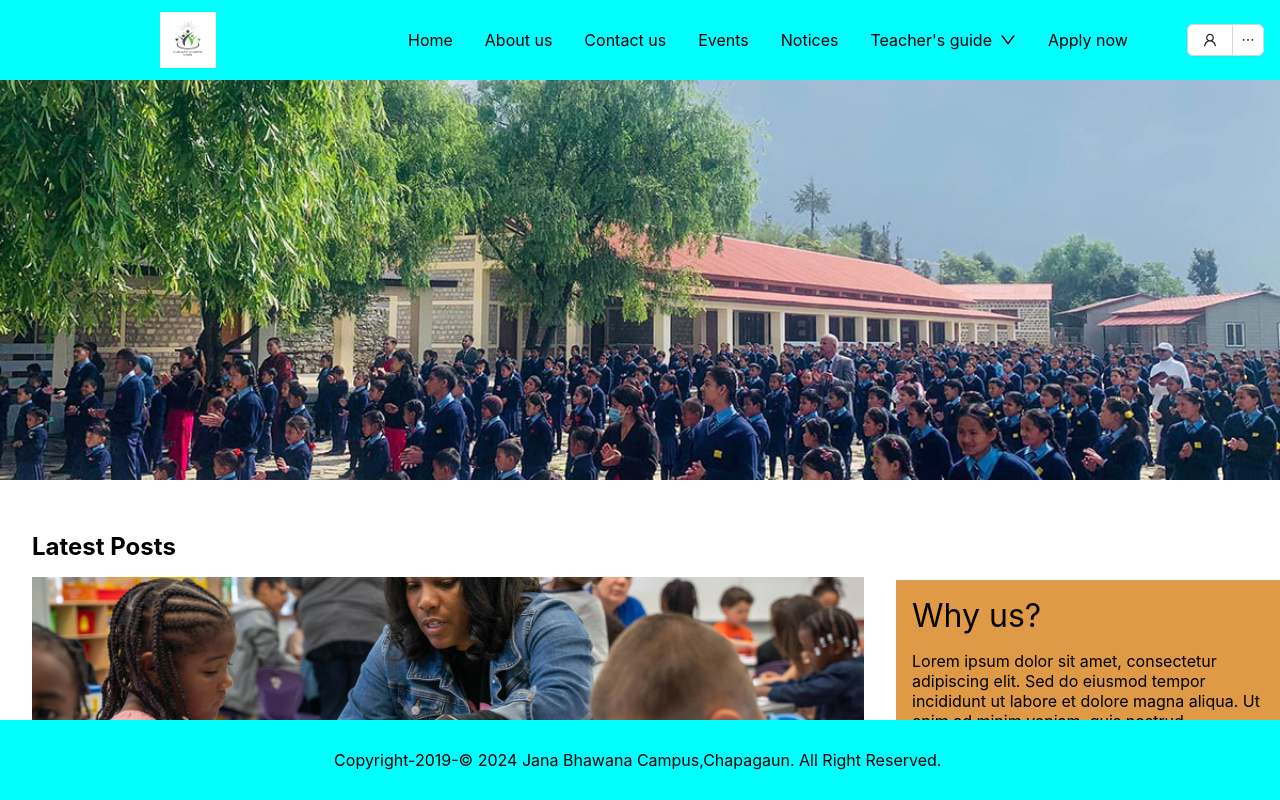
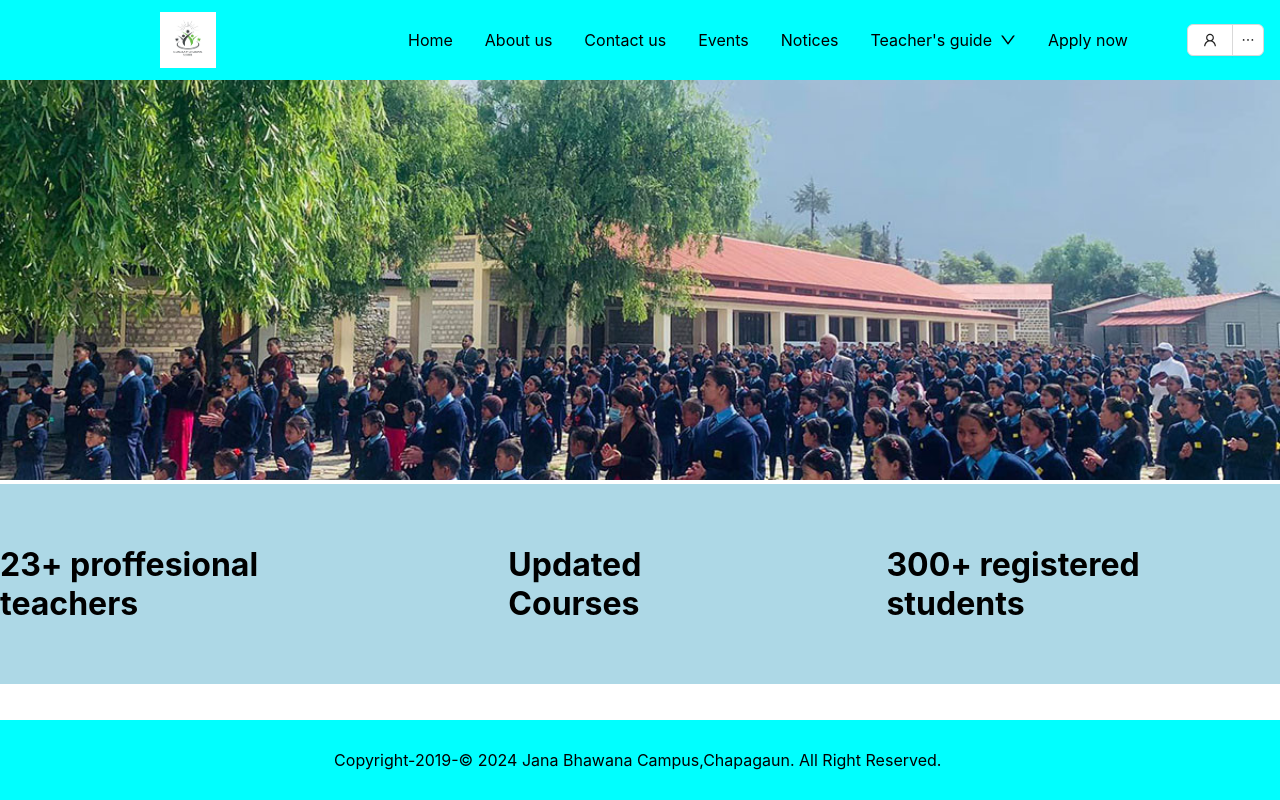
Before and after one commit to binodbastola007/school-website, a React (Create React App) app: page / in a window 1280 px wide. Built offline with nearby package versions, Linux system fonts and the light colour scheme.

Commit message:
updated homepage

```diff
--- /dev/null
+++ b/src/Components/CarousalHome.jsx
@@ -0,0 +1,26 @@
+import React from 'react';
+import { Carousel } from 'antd';
+
+const contentStyle = {
+    width: '100%',
+    height: '100%',
+};
+
+const CarouselHome = () => (
+    <>
+        <Carousel arrows infinite={false}>
+            <div style={{ width: '100%' }}>
+                <img src='/school1.jpg' style={{ contentStyle }} />
+            </div>
+            <div style={{ width: '100%' }}>
+                <img src='/post1.jpg' style={{ contentStyle }} />
+            </div>
+            <div style={{ width: '100%' }}>
+                <img src='/post2.jpg' style={{ contentStyle }} />
+            </div>
+
+        </Carousel>
+        {/* <br /> */}
+    </>
+);
+export default CarouselHome;
--- a/src/index.css
+++ b/src/index.css
@@ -68,3 +68,18 @@ code {
     font-size: 2rem;
       display: block;
 }
+.school-analytics {
+  background-color: lightblue;
+  height: 200px;
+  width: 100%;
+  display: flex;
+  align-items: center;
+  justify-content: center;
+  gap: 110px;
+}
+
+.info {
+  display: block;
+  font-size: 2rem;
+  font-weight: bold;
+}
--- a/src/pages/Homepage.jsx
+++ b/src/pages/Homepage.jsx
@@ -1,5 +1,6 @@
-import React, { useEffect } from 'react'
-import ReadmoreButton from '../Components/ReadmoreButton'
+import React, { useEffect } from 'react';
+import ReadmoreButton from '../Components/ReadmoreButton';
+import CarouselHome from '../Components/CarousalHome';
 
 const Homepage = () => {
 
@@ -8,7 +9,15 @@ const Homepage = () => {
         <>
             <div>
                 <img src='/school1.jpg' alt='preview' className='carousal-img' />
+                {/* <CarouselHome /> */}
             </div>
+
+            <div className='school-analytics'>
+                <span className='info'>23+ proffesional teachers</span>
+                <span className='info'>Updated Courses</span>
+                <span className='info'>300+ registered students</span>
+            </div>
+
             <div className='posts-container'>
                 <div className='posts'>
                     <span className='title-post'>
@@ -130,6 +139,20 @@ const Homepage = () => {
                 </div>
             </div>
 
+
+
+            <div>
+                <div className='footer-logo'>
+                    logo
+                </div>
+                <div>
+                    Contact us
+                </div>
+                <div>
+                    Quick links
+                </div>
+            </div>
+
         </>
     )
 }
```
